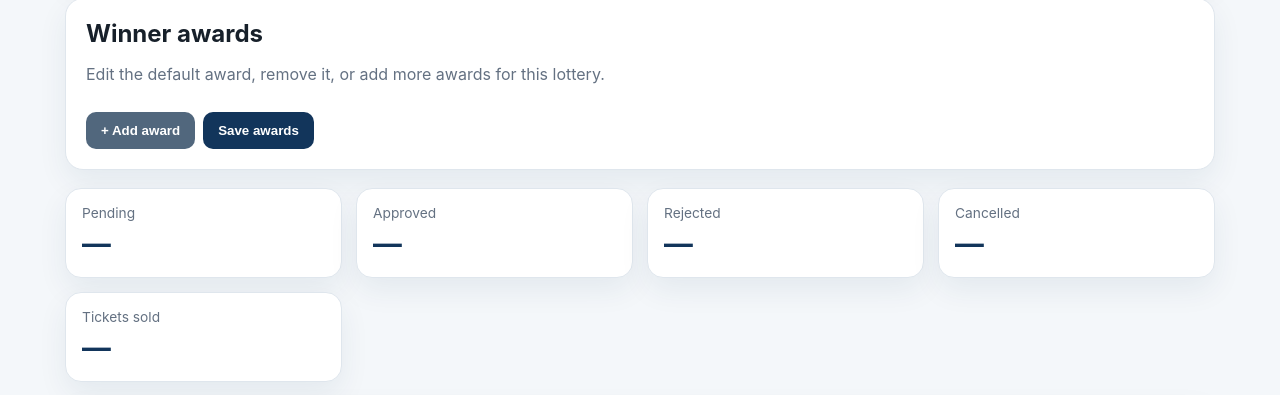
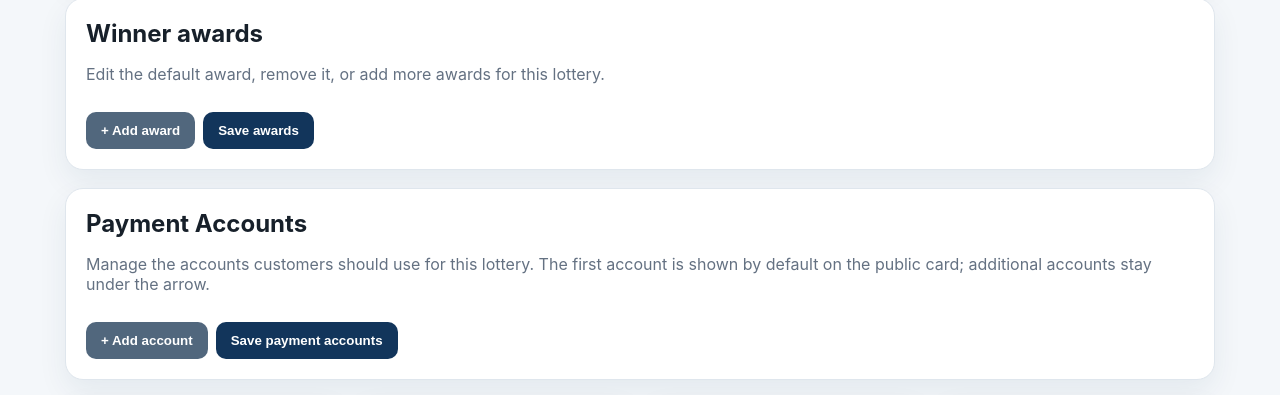
Before and after one commit to yemanetsegay92-sketch/Tigray-lottery-, a website with bundled scripts: page admin/lottery.html in a window 1280 px wide. Shown: the part 755-1150 px from the top of the page. Built offline with nearby package versions, Linux system fonts and the light colour scheme; no server answers.

Commit message:
Add lottery-specific payment account management

```diff
--- a/admin/lottery.html
+++ b/admin/lottery.html
@@ -6,7 +6,7 @@
 <section class="panel hero-admin"><div><div class="eyebrow-admin">OPERATIONS</div><h1>Lottery workspace</h1><p class="muted">Review payments, assign sequential ticket numbers, and manage your assigned lotteries. Mistaken approvals can be cancelled before the lottery is drawn.</p></div><button class="secondary" id="refreshBtn">↻ Refresh</button></section>
 <section class="panel"><div class="section-title"><div><h2>Telegram notifications</h2><p class="muted">Connect Telegram to receive new payment alerts for your assigned lotteries.</p></div></div><div id="telegramStatus" class="muted">Not connected</div><div class="actions"><button id="connectTelegram">Connect Telegram</button><button id="refreshTelegramStatus" class="secondary" type="button">Refresh</button></div><div id="telegramMessage"></div></section>
 <section class="panel"><div class="section-title"><div><h2>My lotteries</h2><p class="muted">You can manage every lottery assigned to your account.</p></div></div><select id="lotterySelect" aria-label="Choose lottery"></select><div id="lotteryInfo" class="lottery-meta">Loading…</div><div class="actions"><button id="editBtn">Edit lottery</button></div></section>
-<section class="panel"><div class="section-title"><div><h2>Winner awards</h2><p class="muted">Edit the default award, remove it, or add more awards for this lottery.</p></div></div><div id="awardsEditor"></div><div class="actions"><button id="addAward" class="secondary" type="button">+ Add award</button><button id="saveAwards" type="button">Save awards</button></div><div id="awardsMessage"></div></section>
+<section class="panel"><div class="section-title"><div><h2>Winner awards</h2><p class="muted">Edit the default award, remove it, or add more awards for this lottery.</p></div></div><div id="awardsEditor"></div><div class="actions"><button id="addAward" class="secondary" type="button">+ Add award</button><button id="saveAwards" type="button">Save awards</button></div><div id="awardsMessage"></div></section><section class="panel"><div class="section-title"><div><h2>Payment Accounts</h2><p class="muted">Manage the accounts customers should use for this lottery. The first account is shown by default on the public card; additional accounts stay under the arrow.</p></div></div><div id="paymentAccountsEditor"></div><div class="actions"><button id="addPaymentAccount" class="secondary" type="button">+ Add account</button><button id="savePaymentAccounts" type="button">Save payment accounts</button></div><div id="paymentAccountsMessage"></div></section>
 <section class="stats"><div class="stat"><span>Pending</span><b id="statPending">—</b></div><div class="stat"><span>Approved</span><b id="statApproved">—</b></div><div class="stat"><span>Rejected</span><b id="statRejected">—</b></div><div class="stat"><span>Cancelled</span><b id="statCancelled">—</b></div><div class="stat"><span>Tickets sold</span><b id="statTickets">—</b></div></section>
 <section class="panel"><div class="section-title"><div><h2>Payment verification</h2><div id="pendingCount" class="muted">Loading…</div></div></div><div id="requests">Loading…</div></section>
 <section class="panel"><div class="section-title"><div><h2>Approved sales</h2><div id="summaryCount" class="muted"></div></div></div><div class="actions"><button id="downloadCsv">⬇ Download CSV</button><button class="secondary" id="copyExcel">📋 Copy for Excel</button></div><div id="summaryMessage"></div><div id="summaryTable" class="table-wrap"></div></section>
```
